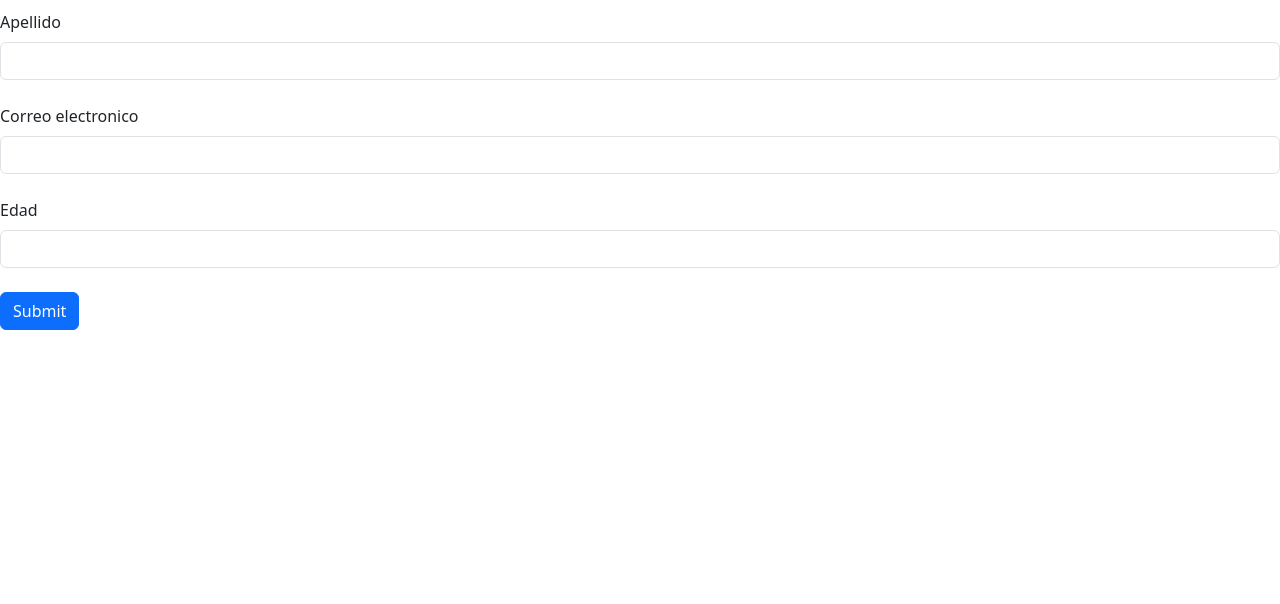
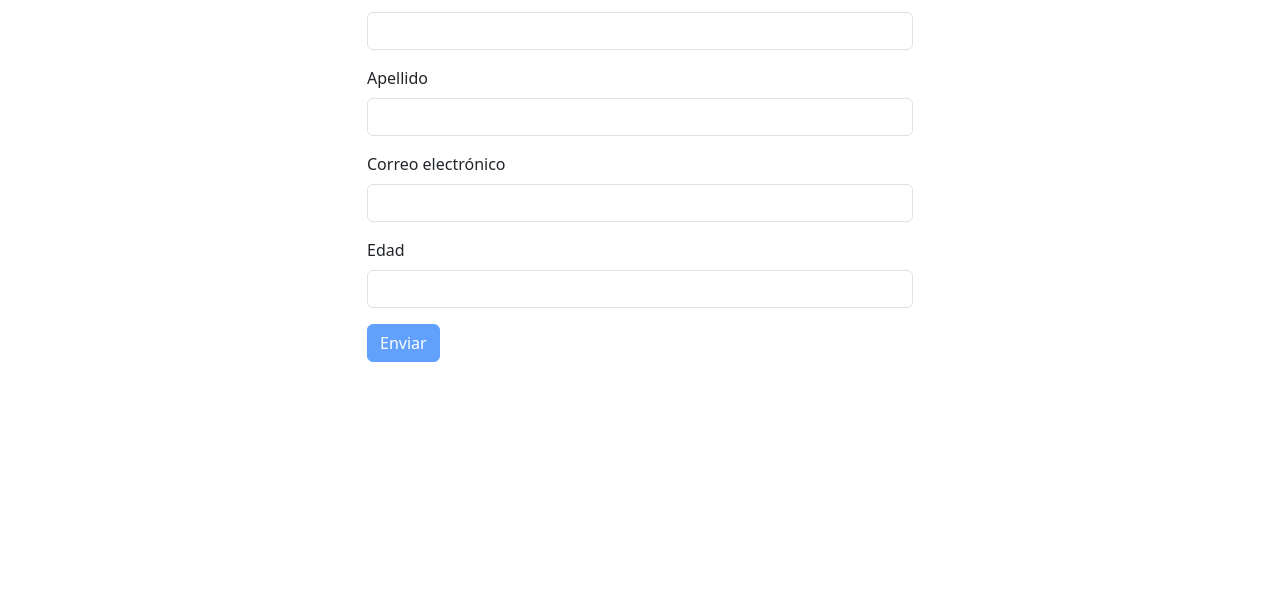
Before and after one commit to loterini0/Prueba_Parcial, a plain HTML site: page Pagina2.html in a window 1280 px wide. Shown: the part 196-800 px from the top of the page. Drawn offline with nearby package versions, Linux system fonts and the light colour scheme.

Commit message:
Finalizacion de una fase de la actividad

```diff
--- a/Pagina2.html
+++ b/Pagina2.html
@@ -26,27 +26,39 @@
     </div>
 </div>
 </nav>
-<h1 class="text-center col-md-12">Formulario de Clientes</h1>
-<form>
-<div class="mb-4">
-    <label for="exampleInputPassword1" class="form-label">Nombre</label>
-    <input type="text" class="form-control" id="exampleInputName">
+
+
+<div class="container mt-5">
+    <h1 class="text-center mb-4">Formulario de Clientes</h1>
+    <div class="row justify-content-center">
+    <div class="col-md-6">
+        <form id="formulario" onsubmit="enviarFormulario(event)">
+        <div class="mb-3">
+            <label for="nombre" class="form-label">Nombre</label>
+            <input type="text" class="form-control" id="nombre">
+        </div>
+        <div class="mb-3">
+            <label for="apellido" class="form-label">Apellido</label>
+            <input type="text" class="form-control" id="apellido">
+        </div>
+        <div class="mb-3">
+            <label for="correo" class="form-label">Correo electrónico</label>
+            <input type="email" class="form-control" id="correo" oninput="habilitarBoton()">
+        </div>
+        <div class="mb-3">
+            <label for="edad" class="form-label">Edad</label>
+            <input type="number" class="form-control" id="edad" onchange="validarEdad()">
+        </div>
+        <button type="submit" class="btn btn-primary" id="enviar" disabled>Enviar</button>
+        </form>
+    </div>
+    </div>
 </div>
-<div class="mb-4">
-    <label for="exampleInputPassword1" class="form-label">Apellido</label>
-    <input type="text" class="form-control" id="exampleInputApellido">
+
+<div class="container mt-4">
+    <div id="resultado"></div>
 </div>
-<div class="mb-4">
-    <label for="exampleInputEmail1" class="form-label">Correo electronico</label>
-    <input type="email" class="form-control" id="exampleInputEmail1" aria-describedby="emailHelp">
-</div>
-<div class="mb-4">
-    <label for="exampleInputPassword1" class="form-label">Edad</label>
-    <input type="number" class="form-control" id="exampleInputNumber">
-</div>
-<button type="submit" class="btn btn-primary">Submit</button>
-</form>
-
+<script src="script.js"></script>
 <script src="https://cdn.jsdelivr.net/npm/bootstrap@5.3.6/dist/js/bootstrap.bundle.min.js" crossorigin="anonymous"></script>
 </body>
 </html>
--- /dev/null
+++ b/script.js
@@ -0,0 +1,31 @@
+function habilitarBoton() {
+  correo = document.getElementById("correo").value.trim();
+  document.getElementById("enviar").disabled = correo === "";
+}
+
+function validarEdad() {
+  edad = document.getElementById("edad").value;
+  if (edad < 0) {
+    alert("La edad no puede ser negativa.");
+    document.getElementById("edad").value = "";
+  }
+}
+
+function enviarFormulario(e) {
+  nombre = document.getElementById("nombre").value;
+  apellido = document.getElementById("apellido").value;
+  correo = document.getElementById("correo").value;
+  edad = document.getElementById("edad").value;
+
+  tarjeta = `
+    <div class="card mb-3">
+      <div class="card-body">
+        <h5 class="card-title">${nombre} ${apellido}</h5>
+        <p class="card-text">Correo: ${correo}<br>Edad: ${edad}</p>
+      </div>
+    </div>
+  `;
+
+  document.getElementById("resultado").innerHTML += tarjeta;
+  document.getElementById("enviar").disabled = true;
+}
--- a/style.css
+++ b/style.css
@@ -3,7 +3,3 @@
 
 
 }
-
-#Pagina1{
-    background-color: darkgray;
-}
```
Also changed, not shown: index.html (+1 -1 lines), 1 other file.
